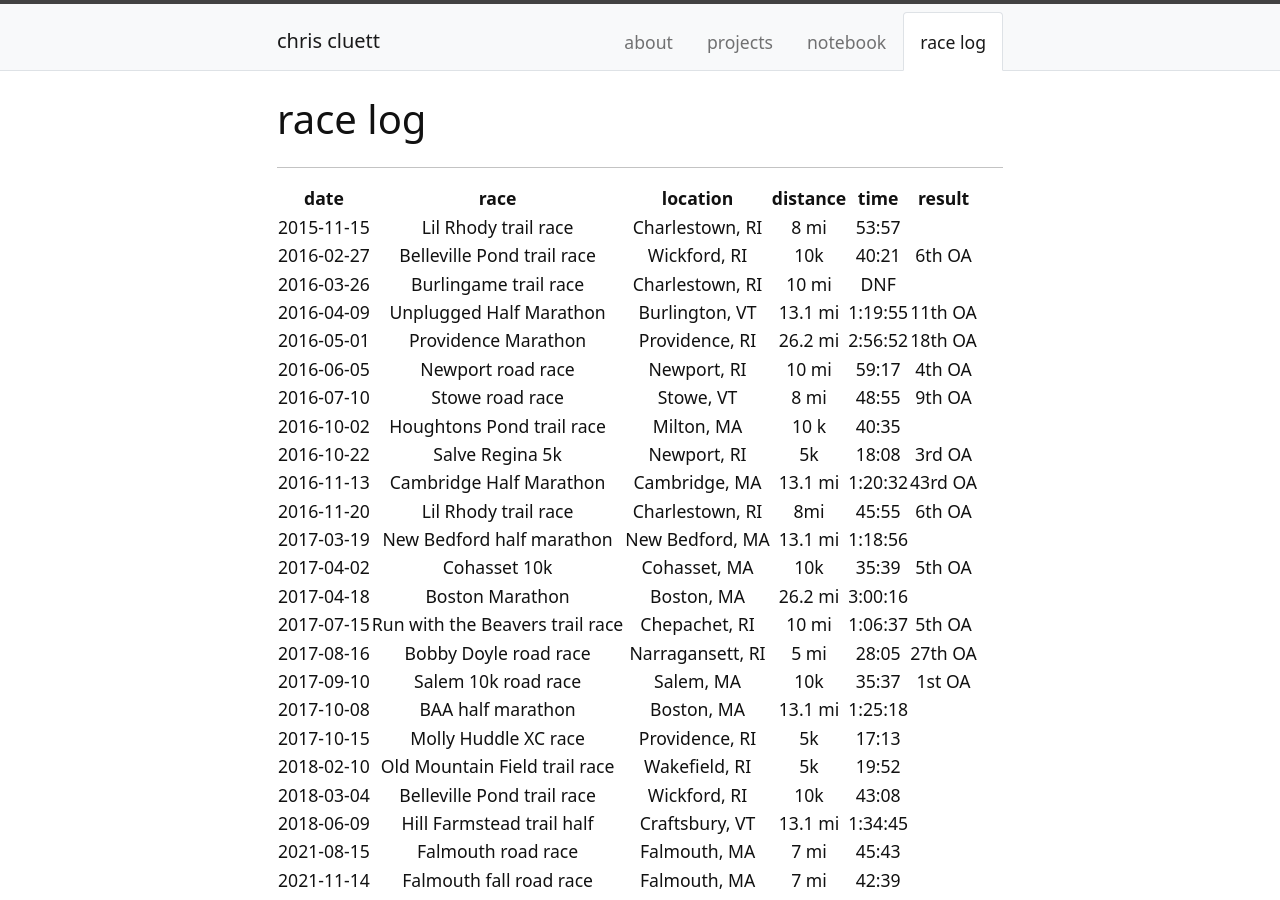
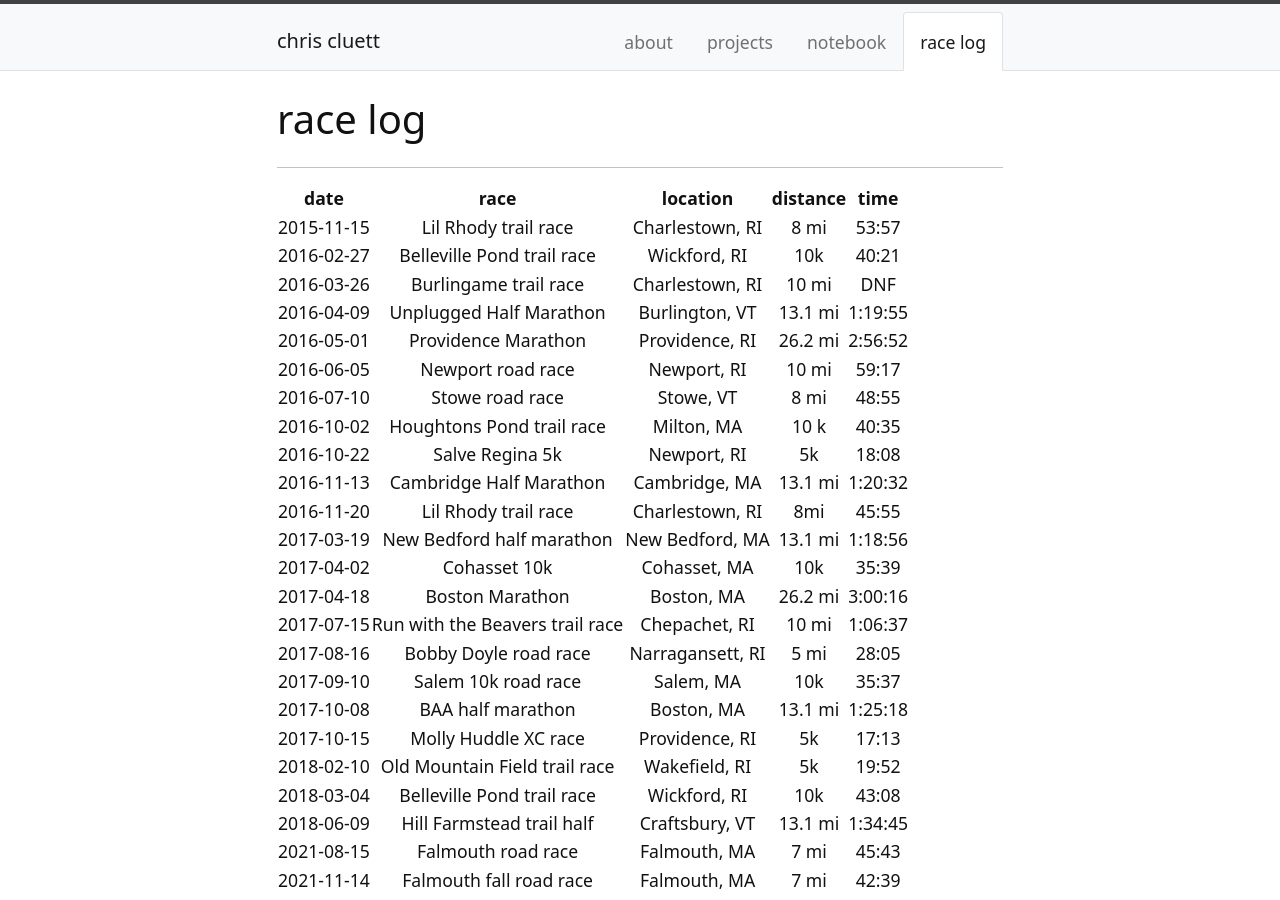
Before and after one commit to ccluett/website, a Jekyll site: the page built from content/3-racelog.md, in a window 1280 px wide and 900 px high. Built offline with Jekyll 4.4.1, drawn with Linux system fonts in a browser that asks for light colours.

Commit message:
Update 3-racelog.md

```diff
--- a/content/3-racelog.md
+++ b/content/3-racelog.md
@@ -5,32 +5,32 @@ nav: true
 
 --------
 
-|    date    	|               race              	|     location     	| distance 	|   time  	|  result 	|
-|:----------:	|:-------------------------------:	|:----------------:	|:--------:	|:-------:	|:-------:	|
-| 2015-11-15 	|       Lil Rhody trail race      	|  Charlestown, RI 	|   8 mi   	|  53:57  	|         	|
-| 2016-02-27 	|    Belleville Pond trail race   	|   Wickford, RI   	|    10k   	|  40:21  	|  6th OA 	|
-| 2016-03-26 	|      Burlingame trail race      	|  Charlestown, RI 	|   10 mi  	|   DNF   	|         	|
-| 2016-04-09 	|     Unplugged Half Marathon     	|  Burlington, VT  	|  13.1 mi 	| 1:19:55 	| 11th OA 	|
-| 2016-05-01 	|       Providence Marathon       	|  Providence, RI  	|  26.2 mi 	| 2:56:52 	| 18th OA 	|
-| 2016-06-05 	|        Newport road race        	|    Newport, RI   	|   10 mi  	|  59:17  	|  4th OA 	|
-| 2016-07-10 	|         Stowe road race         	|     Stowe, VT    	|   8 mi   	|  48:55  	|  9th OA 	|
-| 2016-10-02 	|    Houghtons Pond trail race    	|    Milton, MA    	|   10 k   	|  40:35  	|         	|
-| 2016-10-22 	|         Salve Regina 5k         	|    Newport, RI   	|    5k    	|  18:08  	|  3rd OA 	|
-| 2016-11-13 	|     Cambridge Half Marathon     	|   Cambridge, MA  	|  13.1 mi 	| 1:20:32 	| 43rd OA 	|
-| 2016-11-20 	|       Lil Rhody trail race      	|  Charlestown, RI 	|    8mi   	|  45:55  	|  6th OA 	|
-| 2017-03-19 	|    New Bedford half marathon    	|  New Bedford, MA 	|  13.1 mi 	| 1:18:56 	|         	|
-| 2017-04-02 	|           Cohasset 10k          	|   Cohasset, MA   	|    10k   	|  35:39  	|  5th OA 	|
-| 2017-04-18 	|         Boston Marathon         	|    Boston, MA    	|  26.2 mi 	| 3:00:16 	|         	|
-| 2017-07-15 	| Run with the Beavers trail race 	|   Chepachet, RI  	|   10 mi  	| 1:06:37 	|  5th OA 	|
-| 2017-08-16 	|      Bobby Doyle road race      	| Narragansett, RI 	|   5 mi   	|  28:05  	| 27th OA 	|
-| 2017-09-10 	|       Salem 10k road race       	|     Salem, MA    	|    10k   	|  35:37  	|  1st OA 	|
-| 2017-10-08 	|        BAA half marathon        	|    Boston, MA    	|  13.1 mi 	| 1:25:18 	|         	|
-| 2017-10-15 	|       Molly Huddle XC race      	|  Providence, RI  	|    5k    	|  17:13  	|         	|
-| 2018-02-10 	|  Old Mountain Field trail race  	|   Wakefield, RI  	|    5k    	|  19:52  	|         	|
-| 2018-03-04 	|    Belleville Pond trail race   	|   Wickford, RI   	|    10k   	|  43:08  	|         	|
-| 2018-06-09 	|     Hill Farmstead trail half   	|  Craftsbury, VT  	|   13.1 mi | 1:34:45 	|         	|
-| 2021-08-15 	|        Falmouth road race       	|   Falmouth, MA   	|   7 mi   	|  45:43  	|         	|
-| 2021-11-14 	|     Falmouth fall road race     	|   Falmouth, MA   	|   7 mi   	|  42:39  	|         	|
+|    date    	|               race              	|     location     	| distance 	|   time  	|
+|:----------:	|:-------------------------------:	|:----------------:	|:--------:	|:-------:	|
+| 2015-11-15 	|       Lil Rhody trail race      	|  Charlestown, RI 	|   8 mi   	|  53:57  	|
+| 2016-02-27 	|    Belleville Pond trail race   	|   Wickford, RI   	|    10k   	|  40:21  	|
+| 2016-03-26 	|      Burlingame trail race      	|  Charlestown, RI 	|   10 mi  	|   DNF   	|
+| 2016-04-09 	|     Unplugged Half Marathon     	|  Burlington, VT  	|  13.1 mi 	| 1:19:55 	|
+| 2016-05-01 	|       Providence Marathon       	|  Providence, RI  	|  26.2 mi 	| 2:56:52 	|
+| 2016-06-05 	|        Newport road race        	|    Newport, RI   	|   10 mi  	|  59:17  	|
+| 2016-07-10 	|         Stowe road race         	|     Stowe, VT    	|   8 mi   	|  48:55  	|
+| 2016-10-02 	|    Houghtons Pond trail race    	|    Milton, MA    	|   10 k   	|  40:35  	|
+| 2016-10-22 	|         Salve Regina 5k         	|    Newport, RI   	|    5k    	|  18:08  	|
+| 2016-11-13 	|     Cambridge Half Marathon     	|   Cambridge, MA  	|  13.1 mi 	| 1:20:32 	|
+| 2016-11-20 	|       Lil Rhody trail race      	|  Charlestown, RI 	|    8mi   	|  45:55  	|
+| 2017-03-19 	|    New Bedford half marathon    	|  New Bedford, MA 	|  13.1 mi 	| 1:18:56 	|
+| 2017-04-02 	|           Cohasset 10k          	|   Cohasset, MA   	|    10k   	|  35:39  	|
+| 2017-04-18 	|         Boston Marathon         	|    Boston, MA    	|  26.2 mi 	| 3:00:16 	|
+| 2017-07-15 	| Run with the Beavers trail race 	|   Chepachet, RI  	|   10 mi  	| 1:06:37 	|
+| 2017-08-16 	|      Bobby Doyle road race      	| Narragansett, RI 	|   5 mi   	|  28:05  	|
+| 2017-09-10 	|       Salem 10k road race       	|     Salem, MA    	|    10k   	|  35:37  	|
+| 2017-10-08 	|        BAA half marathon        	|    Boston, MA    	|  13.1 mi 	| 1:25:18 	|
+| 2017-10-15 	|       Molly Huddle XC race      	|  Providence, RI  	|    5k    	|  17:13  	|
+| 2018-02-10 	|  Old Mountain Field trail race  	|   Wakefield, RI  	|    5k    	|  19:52  	|
+| 2018-03-04 	|    Belleville Pond trail race   	|   Wickford, RI   	|    10k   	|  43:08  	|
+| 2018-06-09 	|     Hill Farmstead trail half   	|  Craftsbury, VT  	|   13.1 mi | 1:34:45 	|
+| 2021-08-15 	|        Falmouth road race       	|   Falmouth, MA   	|   7 mi   	|  45:43  	|
+| 2021-11-14 	|     Falmouth fall road race     	|   Falmouth, MA   	|   7 mi   	|  42:39  	|
 
 {% include figure.html img="IMG-1134.jpg" caption="Hill Farmstead Half Marathon, Craftsbury VT, 2018" width="100%" %}
 
```
